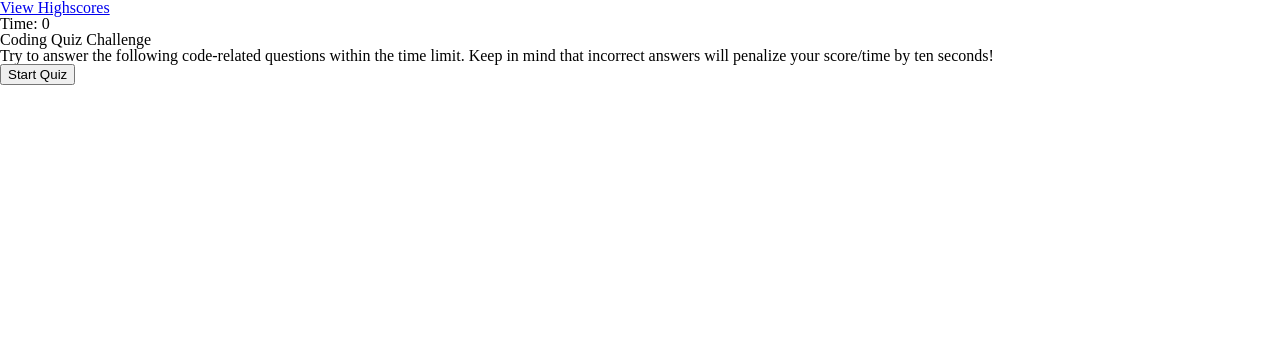
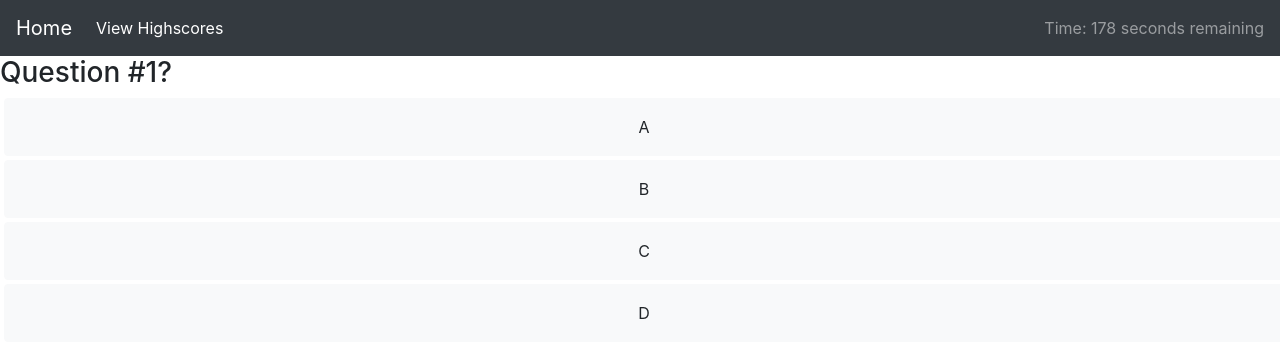
Before and after one commit to piersky1/code-quiz, a plain HTML site: page index.html in a window 1280 px wide. Both pictures are taken after a click on the button "Start Quiz". Drawn offline with nearby package versions, Linux system fonts and the light colour scheme.

Commit message:
Building out quiz... Need to add functionality for ending the quiz and storing results locally.

```diff
--- a/assets/js/logic.js
+++ b/assets/js/logic.js
@@ -0,0 +1,83 @@
+function startTimer() {
+
+  document.getElementById("start-screen").classList.add('hidden');
+  document.getElementById("quiz").classList.remove('hidden');
+
+  // Set timer
+  setTimer();
+
+  // Display questions
+  buildQuiz();
+}
+
+// Start timer countdown
+var timeElmt = document.getElementById("time")
+
+var secondsLeft = 180;
+
+function setTimer() {
+  var countdown = setInterval(function() {
+    secondsLeft--;
+    timeElmt.textContent = secondsLeft + " seconds remaining";
+
+    if(secondsLeft <= 0) {
+      clearInterval(countdown);
+      alert("Time is up!");
+    }
+
+  }, 1000);
+}
+
+var questionHead = document.getElementById("questions");
+var answerChoices = document.getElementById("answers");
+var questionNumber = -1;
+var answer;
+
+function buildQuiz() {
+  questionNumber++;
+  answer = questions[questionNumber].answer
+
+  questionHead.textContent = questions[questionNumber].title;
+  answerChoices.innerHTML = "";
+
+  var choices = questions[questionNumber].choices;
+
+  for (var q = 0; q < choices.length; q++) {
+      var nextChoice = document.createElement("button");
+
+      nextChoice.textContent = choices[q]
+      answerBtn = answerChoices.appendChild(nextChoice).setAttribute("class", "p-3 m-1 btn btn-light btn-block");
+  }
+}
+
+function hideFeedback(){
+  var pElement = document.getElementsByClassName("feedback")[0]
+  pElement.style.display='none'
+}
+
+function showFeedback(){
+  var pElement = document.getElementsByClassName("feedback")[0]
+  pElement.removeAttribute('style');
+}
+
+answerChoices.addEventListener("click", function (event) {
+  var pElement = document.getElementsByClassName("feedback")[0]
+
+  // Evaluates user answer choices and then provides feedback
+  if (answer === event.target.textContent) {
+      pElement.innerHTML = `<div class="alert alert-success" role="alert">
+      Correct!
+    </div>`;
+      setTimeout(hideFeedback,1000);
+      showFeedback();
+
+  } else {
+      pElement.innerHTML = `<div class="alert alert-danger" role="alert">
+      Incorrect!
+    </div>`;
+      setTimeout(hideFeedback,1000);
+      secondsLeft = secondsLeft - 10;
+      showFeedback();
+  }
+  buildQuiz();
+});
--- a/assets/js/questions.js
+++ b/assets/js/questions.js
@@ -2,31 +2,31 @@ var questions = [
     {
         title: "Question #1?",
         choices: ["A", "B", "C", "D"],
-        answer: "X"
+        answer: "B"
     },
 
     {
         title: "Question #2?",
         choices: ["A", "B", "C", "D"],
-        answer: "X"
+        answer: "D"
     },
 
     {
         title: "Question #3?",
         choices: ["A", "B", "C", "D"],
-        answer: "X"
+        answer: "A"
     },
 
     {
         title: "Question #4?",
         choices: ["A", "B", "C", "D"],
-        answer: "X"
+        answer: "C"
     },
 
     {
         title: "Question #5?",
         choices: ["A", "B", "C", "D"],
-        answer: "X"
+        answer: "B"
     },
 
 ];
--- a/index.html
+++ b/index.html
@@ -7,27 +7,55 @@
     <title>Coding Quiz</title>
 
     <link rel="stylesheet" href="./assets/css/styles.css" />
+
+    <!-- Bootstrap CSS -->
+    <link rel="stylesheet" href="https://maxcdn.bootstrapcdn.com/bootstrap/4.0.0/css/bootstrap.min.css" integrity="sha384-Gn5384xqQ1aoWXA+058RXPxPg6fy4IWvTNh0E263XmFcJlSAwiGgFAW/dAiS6JXm" crossorigin="anonymous">
   </head>
 
   <body>
-    <div class="scores"><a href="highscores.html">View Highscores</a></div>
 
-    <div class="timer">Time: <span id="time">0</span></div>
+    <nav class="navbar navbar-expand-lg navbar-dark bg-dark justify-content-between">
+      <a class="navbar-brand" href="index.html">Home</a>
+      <button class="navbar-toggler" type="button" data-toggle="collapse" data-target="#navbarText" aria-controls="navbarText" aria-expanded="false" aria-label="Toggle navigation">
+        <span class="navbar-toggler-icon"></span>
+      </button>
+      <div class="collapse navbar-collapse" id="navbarText">
+        <ul class="navbar-nav mr-auto">
+          <li class="nav-item active">
+            <a class="nav-link" href="highscores.html">View Highscores</a>
+          </li>
+        </ul>
+        <div class="navbar-text">
+          Time: <span id="time">0</span>
+        </div>
+      </div>
+    </nav>
 
-    <div class="wrapper">
-      <div id="start-screen" class="start">
-        <h1>Coding Quiz Challenge</h1>
-        <p>
-          Try to answer the following code-related questions within the time
-          limit. Keep in mind that incorrect answers will penalize your
-          score/time by ten seconds!
+      <div id="start-screen" class="jumbotron">
+        <h1 class="display-4">Coding Quiz Challenge</h1>
+        <p class="lead">Try to answer the following code-related questions within the 180 second time
+          limit.</p>
+        <hr class="my-4">
+        <p>Keep in mind that incorrect answers will penalize your
+          time by 10 seconds!</p>
+        <p class="lead">
+          <button id="start" class="btn btn-primary btn-lg" role="button" onclick="startTimer()">Start Quiz</button>
         </p>
-        <button id="start" onclick="startTimer()">Start Quiz</button>
       </div>
 
-      <div id="questions" class="hidden">
-        <h2 id="question-title"></h2>
-        <div id="choices" class="choices"></div>
+      <!-- Q&A -->
+      <div id="quiz" class="hidden">
+            <div id="QA-block">
+                <h3 id="questions">Question</h3>
+                <ul id="answers" class="list-unstyled">
+                    <li class="answerChoice">A) </li>
+                    <li class="answerChoice">B) </li>
+                    <li class="answerChoice">C) </li>
+                    <li class="answerChoice">D) </li>
+                </ul>
+                <p class="feedback"></p>
+            </div>
+        </div>
       </div>
 
       <div id="end-screen" class="hidden">
@@ -42,6 +70,9 @@
       <div id="feedback" class="feedback hidden"></div>
     </div>
 
+    <script src="https://code.jquery.com/jquery-3.2.1.slim.min.js" integrity="sha384-KJ3o2DKtIkvYIK3UENzmM7KCkRr/rE9/Qpg6aAZGJwFDMVNA/GpGFF93hXpG5KkN" crossorigin="anonymous"></script>
+    <script src="https://cdnjs.cloudflare.com/ajax/libs/popper.js/1.12.9/umd/popper.min.js" integrity="sha384-ApNbgh9B+Y1QKtv3Rn7W3mgPxhU9K/ScQsAP7hUibX39j7fakFPskvXusvfa0b4Q" crossorigin="anonymous"></script>
+    <script src="https://maxcdn.bootstrapcdn.com/bootstrap/4.0.0/js/bootstrap.min.js" integrity="sha384-JZR6Spejh4U02d8jOt6vLEHfe/JQGiRRSQQxSfFWpi1MquVdAyjUar5+76PVCmYl" crossorigin="anonymous"></script>
     <script src="./assets/js/questions.js"></script>
     <script src="./assets/js/logic.js"></script>
   </body>
```
Also changed, not shown: highscores.html (+8 -2 lines), assets/css/styles.css (line endings or trailing spaces).
